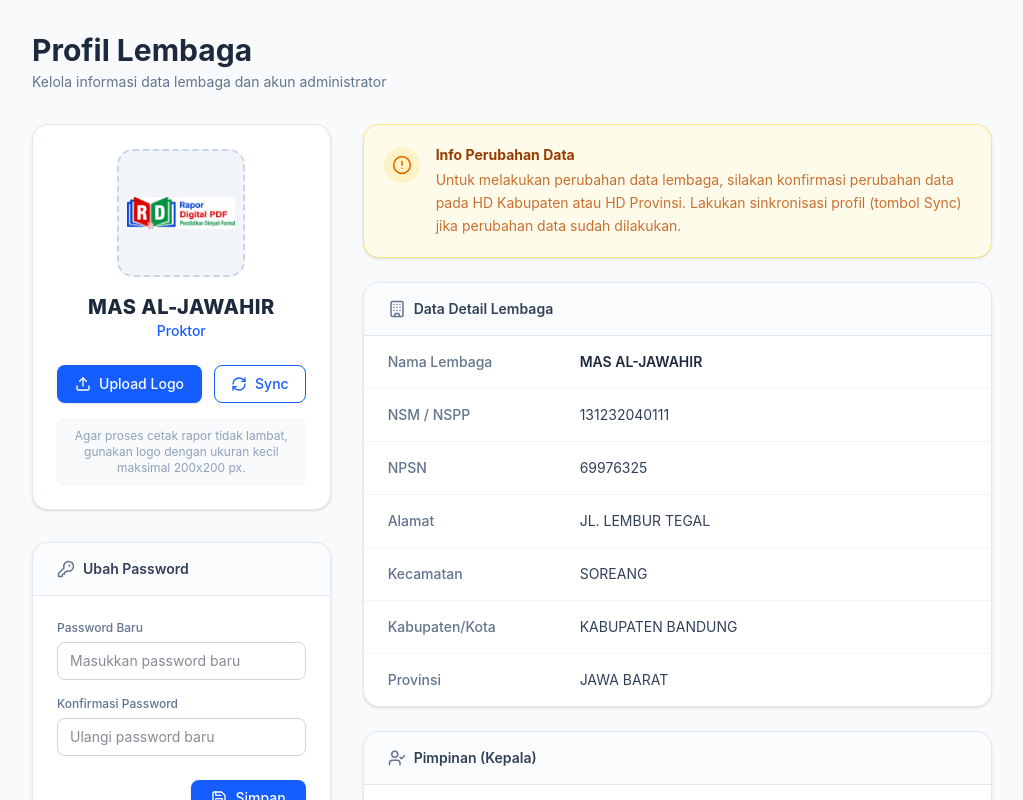
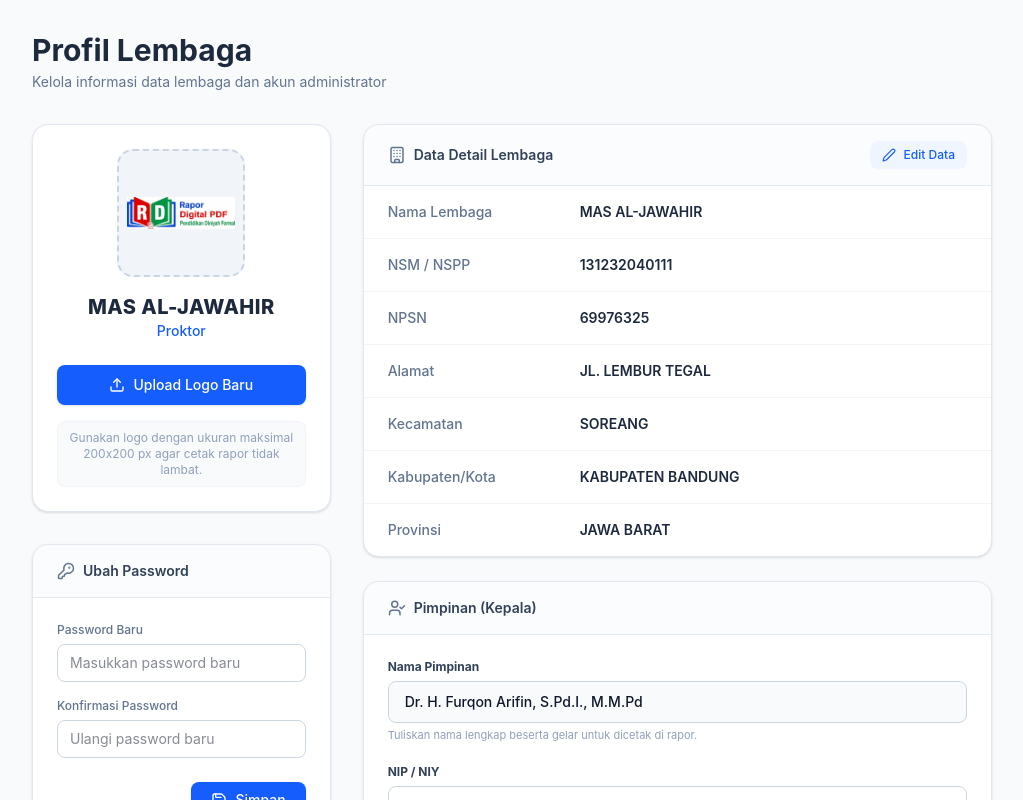
Before and after one commit to Kangsanboy/RD-PDF, a Next.js app: page /profil in a window 1280 px wide. Shown: the top 800 px of the page, without its empty margins (256-1279 px from the left). Built offline with nearby package versions, Linux system fonts and the light colour scheme.

Commit message:
Update page.tsx

```diff
--- a/app/profil/page.tsx
+++ b/app/profil/page.tsx
@@ -1,9 +1,13 @@
 "use client";
 
 import Image from "next/image";
-import { Upload, RefreshCw, Save, AlertCircle, KeyRound, Building, UserCheck } from "lucide-react";
+import { useState } from "react";
+import { Upload, Save, KeyRound, Building, UserCheck, Edit2, X } from "lucide-react";
 
 export default function ProfilPage() {
+  // State untuk mengatur mode edit data lembaga
+  const [isEditingLembaga, setIsEditingLembaga] = useState(false);
+
   return (
     <main className="flex-1 ml-64 p-8 bg-slate-50 dark:bg-slate-900 min-h-screen transition-colors duration-300">
 
@@ -13,16 +17,15 @@ export default function ProfilPage() {
         <p className="text-sm text-slate-500 dark:text-slate-400 mt-1">Kelola informasi data lembaga dan akun administrator</p>
       </header>
 
-      {/* Grid Layout (Kiri 1 Kolom, Kanan 2 Kolom di layar besar) */}
+      {/* Grid Layout */}
       <div className="grid grid-cols-1 lg:grid-cols-3 gap-8">
 
         {/* ================= KOLOM KIRI ================= */}
         <div className="space-y-8">
 
-          {/* Kartu Logo & Info Singkat */}
+          {/* Kartu Logo */}
           <div className="bg-white dark:bg-slate-800 rounded-2xl border border-slate-200 dark:border-slate-700 shadow-sm p-6 flex flex-col items-center text-center">
             <div className="relative w-32 h-32 mb-4 bg-slate-100 dark:bg-slate-700 rounded-2xl p-2 border-2 border-dashed border-slate-300 dark:border-slate-600 flex items-center justify-center">
-              {/* Kita pakai logo RD PDF yang udah abang simpan sebelumnya */}
               <Image
                 src="/logo rd-pdf.png"
                 alt="Logo Lembaga"
@@ -35,16 +38,11 @@ export default function ProfilPage() {
             </h3>
             <span className="text-sm text-blue-600 dark:text-blue-400 font-medium mb-6">Proktor</span>
 
-            <div className="flex w-full gap-3">
-              <button className="flex-1 flex items-center justify-center gap-2 bg-blue-600 hover:bg-blue-700 text-white py-2 rounded-lg text-sm font-medium transition-all shadow-sm">
-                <Upload size={16} /> Upload Logo
-              </button>
-              <button className="flex items-center justify-center gap-2 border border-blue-600 text-blue-600 hover:bg-blue-50 dark:border-blue-500 dark:text-blue-400 dark:hover:bg-slate-700 px-4 py-2 rounded-lg text-sm font-medium transition-all">
-                <RefreshCw size={16} /> Sync
-              </button>
-            </div>
+            <button className="w-full flex items-center justify-center gap-2 bg-blue-600 hover:bg-blue-700 text-white py-2.5 rounded-lg text-sm font-medium transition-all shadow-sm">
+              <Upload size={16} /> Upload Logo Baru
+            </button>
             <p className="text-xs text-slate-400 mt-4 bg-slate-50 dark:bg-slate-900/50 p-2 rounded-lg w-full border border-slate-100 dark:border-slate-700">
-              Agar proses cetak rapor tidak lambat, gunakan logo dengan ukuran kecil maksimal 200x200 px.
+              Gunakan logo dengan ukuran maksimal 200x200 px agar cetak rapor tidak lambat.
             </p>
           </div>
 
@@ -76,57 +74,66 @@ export default function ProfilPage() {
         {/* ================= KOLOM KANAN ================= */}
         <div className="lg:col-span-2 space-y-6">
 
-          {/* Banner Peringatan Info */}
-          <div className="bg-amber-50 dark:bg-amber-900/20 border border-amber-200 dark:border-amber-700/50 rounded-2xl p-5 flex items-start gap-4 shadow-sm">
-            <div className="bg-amber-100 dark:bg-amber-800/50 p-2 rounded-full mt-0.5">
-              <AlertCircle size={20} className="text-amber-600 dark:text-amber-400" />
-            </div>
-            <div>
-              <h3 className="text-amber-800 dark:text-amber-300 font-bold text-sm mb-1">Info Perubahan Data</h3>
-              <p className="text-amber-700/80 dark:text-amber-400/80 text-sm leading-relaxed">
-                Untuk melakukan perubahan data lembaga, silakan konfirmasi perubahan data pada HD Kabupaten atau HD Provinsi. Lakukan sinkronisasi profil (tombol Sync) jika perubahan data sudah dilakukan.
-              </p>
-            </div>
-          </div>
+          {/* Kartu Detail Data Lembaga */}
+          <div className="bg-white dark:bg-slate-800 rounded-2xl border border-slate-200 dark:border-slate-700 shadow-sm overflow-hidden transition-all duration-300">
+            <div className="px-6 py-4 border-b border-slate-200 dark:border-slate-700 bg-slate-50/50 dark:bg-slate-800/50 flex items-center justify-between">
+              <div className="flex items-center gap-2">
+                <Building size={18} className="text-slate-500 dark:text-slate-400" />
+                <h3 className="font-semibold text-slate-700 dark:text-slate-200 text-sm">Data Detail Lembaga</h3>
+              </div>
 
-          {/* Kartu Detail Data Lembaga */}
-          <div className="bg-white dark:bg-slate-800 rounded-2xl border border-slate-200 dark:border-slate-700 shadow-sm overflow-hidden">
-            <div className="px-6 py-4 border-b border-slate-200 dark:border-slate-700 bg-slate-50/50 dark:bg-slate-800/50 flex items-center gap-2">
-              <Building size={18} className="text-slate-500 dark:text-slate-400" />
-              <h3 className="font-semibold text-slate-700 dark:text-slate-200 text-sm">Data Detail Lembaga</h3>
+              {/* Tombol Toggle Edit Data */}
+              <button
+                onClick={() => setIsEditingLembaga(!isEditingLembaga)}
+                className={`flex items-center gap-2 text-xs font-medium px-3 py-1.5 rounded-lg transition-all ${
+                  isEditingLembaga
+                    ? "bg-rose-100 text-rose-600 hover:bg-rose-200 dark:bg-rose-900/30 dark:text-rose-400"
+                    : "bg-blue-50 text-blue-600 hover:bg-blue-100 dark:bg-blue-900/30 dark:text-blue-400"
+                }`}
+              >
+                {isEditingLembaga ? <><X size={14}/> Batal Edit</> : <><Edit2 size={14}/> Edit Data</>}
+              </button>
             </div>
 
             <div className="p-0">
               <ul className="divide-y divide-slate-100 dark:divide-slate-700/50">
-                <li className="flex flex-col sm:flex-row sm:items-center px-6 py-4 hover:bg-slate-50 dark:hover:bg-slate-800/50 transition-colors">
-                  <span className="text-sm font-medium text-slate-500 w-48">Nama Lembaga</span>
-                  <span className="text-sm font-semibold text-slate-800 dark:text-slate-200 mt-1 sm:mt-0">MAS AL-JAWAHIR</span>
-                </li>
-                <li className="flex flex-col sm:flex-row sm:items-center px-6 py-4 hover:bg-slate-50 dark:hover:bg-slate-800/50 transition-colors">
-                  <span className="text-sm font-medium text-slate-500 w-48">NSM / NSPP</span>
-                  <span className="text-sm text-slate-700 dark:text-slate-300 mt-1 sm:mt-0">131232040111</span>
-                </li>
-                <li className="flex flex-col sm:flex-row sm:items-center px-6 py-4 hover:bg-slate-50 dark:hover:bg-slate-800/50 transition-colors">
-                  <span className="text-sm font-medium text-slate-500 w-48">NPSN</span>
-                  <span className="text-sm text-slate-700 dark:text-slate-300 mt-1 sm:mt-0">69976325</span>
-                </li>
-                <li className="flex flex-col sm:flex-row sm:items-center px-6 py-4 hover:bg-slate-50 dark:hover:bg-slate-800/50 transition-colors">
-                  <span className="text-sm font-medium text-slate-500 w-48">Alamat</span>
-                  <span className="text-sm text-slate-700 dark:text-slate-300 mt-1 sm:mt-0">JL. LEMBUR TEGAL</span>
-                </li>
-                <li className="flex flex-col sm:flex-row sm:items-center px-6 py-4 hover:bg-slate-50 dark:hover:bg-slate-800/50 transition-colors">
-                  <span className="text-sm font-medium text-slate-500 w-48">Kecamatan</span>
-                  <span className="text-sm text-slate-700 dark:text-slate-300 mt-1 sm:mt-0">SOREANG</span>
-                </li>
-                <li className="flex flex-col sm:flex-row sm:items-center px-6 py-4 hover:bg-slate-50 dark:hover:bg-slate-800/50 transition-colors">
-                  <span className="text-sm font-medium text-slate-500 w-48">Kabupaten/Kota</span>
-                  <span className="text-sm text-slate-700 dark:text-slate-300 mt-1 sm:mt-0">KABUPATEN BANDUNG</span>
-                </li>
-                <li className="flex flex-col sm:flex-row sm:items-center px-6 py-4 hover:bg-slate-50 dark:hover:bg-slate-800/50 transition-colors">
-                  <span className="text-sm font-medium text-slate-500 w-48">Provinsi</span>
-                  <span className="text-sm text-slate-700 dark:text-slate-300 mt-1 sm:mt-0">JAWA BARAT</span>
-                </li>
+
+                {/* Form Item Component (Supaya Kodenya Rapi) */}
+                {[
+                  { label: "Nama Lembaga", value: "MAS AL-JAWAHIR" },
+                  { label: "NSM / NSPP", value: "131232040111" },
+                  { label: "NPSN", value: "69976325" },
+                  { label: "Alamat", value: "JL. LEMBUR TEGAL" },
+                  { label: "Kecamatan", value: "SOREANG" },
+                  { label: "Kabupaten/Kota", value: "KABUPATEN BANDUNG" },
+                  { label: "Provinsi", value: "JAWA BARAT" },
+                ].map((item, index) => (
+                  <li key={index} className="flex flex-col sm:flex-row sm:items-center px-6 py-4 hover:bg-slate-50 dark:hover:bg-slate-800/50 transition-colors">
+                    <span className="text-sm font-medium text-slate-500 w-48">{item.label}</span>
+                    {isEditingLembaga ? (
+                      <input
+                        type="text"
+                        defaultValue={item.value}
+                        className="flex-1 mt-1 sm:mt-0 px-3 py-1.5 text-sm bg-white dark:bg-slate-900 border border-blue-300 dark:border-blue-700 rounded-md focus:outline-none focus:ring-2 focus:ring-blue-500 dark:text-white transition-all shadow-sm"
+                      />
+                    ) : (
+                      <span className="text-sm font-semibold text-slate-800 dark:text-slate-200 mt-1 sm:mt-0">{item.value}</span>
+                    )}
+                  </li>
+                ))}
               </ul>
+
+              {/* Munculkan tombol simpan HANYA saat mode edit aktif */}
+              {isEditingLembaga && (
+                <div className="p-5 border-t border-slate-200 dark:border-slate-700 bg-slate-50/50 dark:bg-slate-800/50 flex justify-end">
+                  <button
+                    onClick={() => setIsEditingLembaga(false)}
+                    className="flex items-center gap-2 bg-blue-600 hover:bg-blue-700 text-white px-6 py-2.5 rounded-lg text-sm font-medium transition-all shadow-sm"
+                  >
+                    <Save size={16} /> Simpan Data Lembaga
+                  </button>
+                </div>
+              )}
             </div>
           </div>
 
@@ -156,7 +163,7 @@ export default function ProfilPage() {
               </div>
               <div className="pt-2 border-t border-slate-100 dark:border-slate-700 flex justify-end">
                 <button className="flex items-center gap-2 bg-blue-600 hover:bg-blue-700 text-white px-6 py-2.5 rounded-lg text-sm font-medium transition-all shadow-sm">
-                  <Save size={16} /> Simpan Perubahan
+                  <Save size={16} /> Simpan Pimpinan
                 </button>
               </div>
             </div>
```
